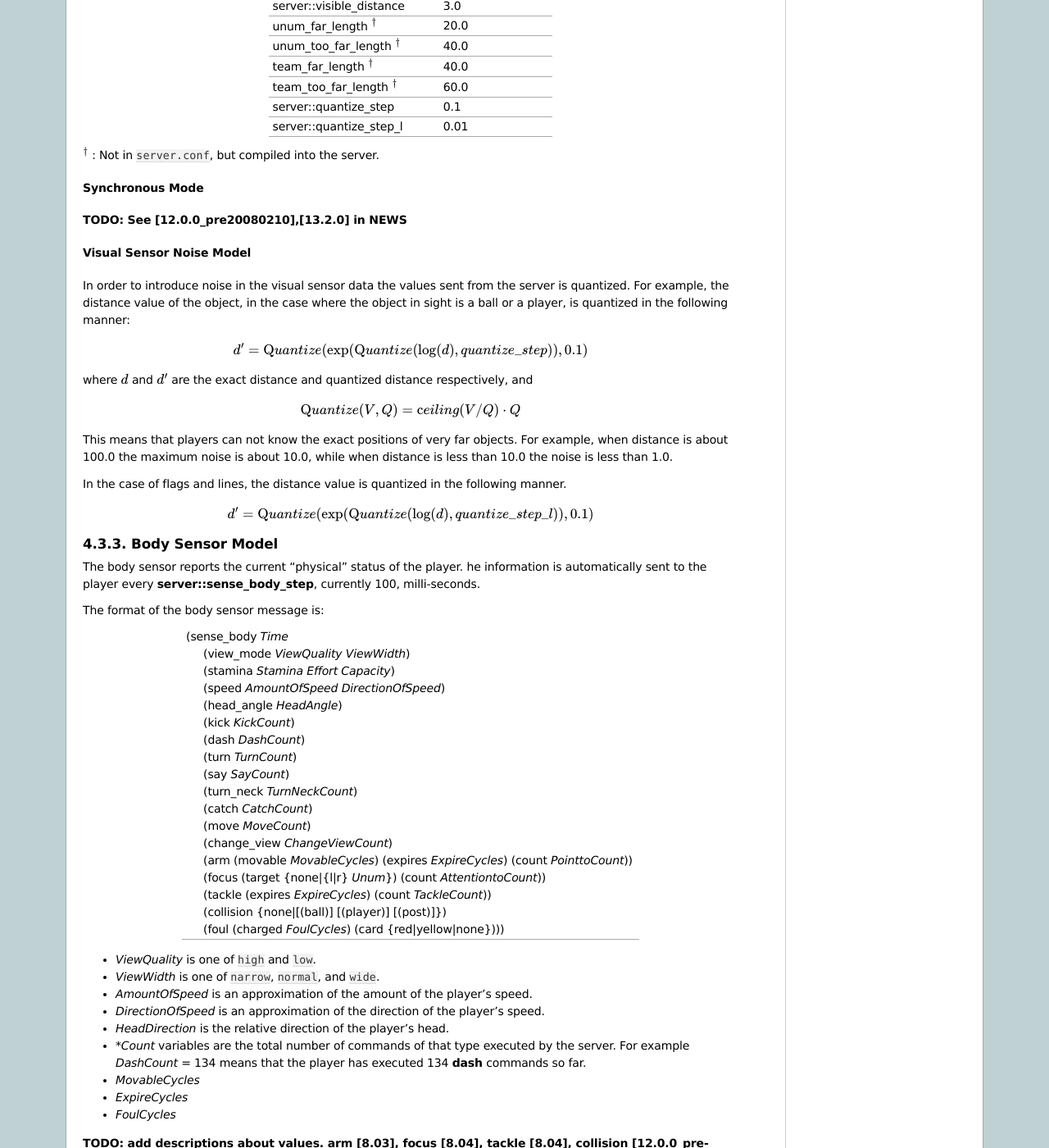
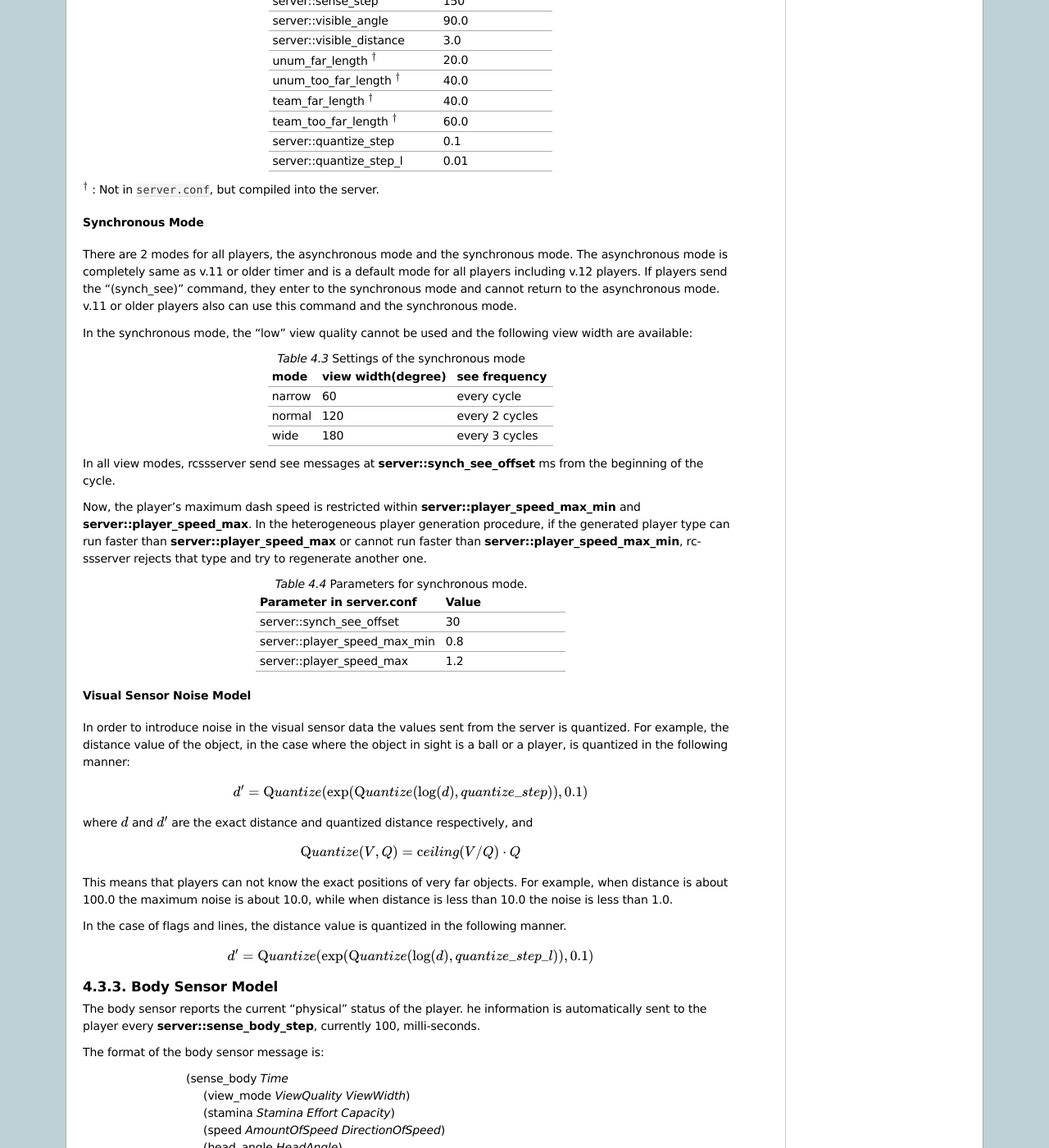
Before and after one commit to rcsoccersim/manual, a Sphinx documentation site: the page built from source/soccerserver.rst, in a window 1280 px wide and 1400 px high, scrolled down 8712 px. Shown: the whole window at 82% size. Built offline with Sphinx 7.4.7, drawn with Linux system fonts in a browser that asks for light colours; some of the changed text lies outside the part shown.

Commit message:
update 4.3 and 4.5

```diff
--- a/source/soccerserver.rst
+++ b/source/soccerserver.rst
@@ -324,19 +324,21 @@ overloading the channel the players have separate hear capacities for each team.
 With the current server.conf file this means that a player can hear at most
 one message from each team every second simulation cycle.
 
-If more messages arrive at the same time than the player can hear the messages
-actually heard are chosen randomly. **(TODO: Attentionto Model)**
-.. (The current implementation choose the messages according to the order of arrival.)
+^^^^^^^^^^^^^^^^^^^^^^^^^^^^^^^^^^^^^^^^^^^^^^^^^^
+Focus
+^^^^^^^^^^^^^^^^^^^^^^^^^^^^^^^^^^^^^^^^^^^^^^^^^^
+
+If the player focuses on player A from team T (AKA pTA), the player will
+hear one message selected randomly from the say messages issued by pTA
+in the previous cycle. If pTA did not issue any say commands, the player
+will hear one message selected randomly from all the say messages issued
+by players in team T. At the same time, the player will hear one message
+selected randomly from the other team. If attentionto is off (default)
+the player will hear one message from each team selected randomly from
+the messages available.
+
 This rule does not include messages from the referee, or messages from oneself.
-.. In other words, a player can say a message and hear a message from another
-.. player in the same timestep.
-
-
-^^^^^^^^^^^^^^^^^^^^^^^^^^^^^^^^^^^^^^^^^^^^^^^^^^
-Focus
-^^^^^^^^^^^^^^^^^^^^^^^^^^^^^^^^^^^^^^^^^^^^^^^^^^
-
-**(TODO: Attentionto Model. [8.04] in NEWS)**
+The way to focus is using Attentionto Model. It is described in the Section :ref:`sec-attentiontomodel`.
 
 ^^^^^^^^^^^^^^^^^^^^^^^^^^^^^^^^^^^^^^^^^^^^^^^^^^
 Range of Communication
@@ -591,7 +593,54 @@ and player *f* would be identified simply as an anonymous player.
 Synchronous Mode
 ^^^^^^^^^^^^^^^^^^^^^^^^^^^^^^^^^^^^^^^^^^^^^^^^^^
 
-**TODO: See [12.0.0_pre20080210],[13.2.0] in NEWS**
+There are 2 modes for all players, the asynchronous mode and the
+synchronous mode. The asynchronous mode is completely same as v.11 or
+older timer and is a default mode for all players including v.12
+players. If players send the "(synch_see)" command, they enter to the
+synchronous mode and cannot return to the asynchronous mode. v.11 or
+older players also can use this command and the synchronous mode.
+
+In the synchronous mode, the "low" view quality cannot be used and the
+following view width are available:
+
+.. table::  Settings of the synchronous mode
+   :name: setting-synchronousmode
+
+   +-----------+----------------------+----------------+
+   |mode       |view width(degree)    |see frequency   |
+   +===========+======================+================+
+   |narrow     |60                    |every cycle     |
+   +-----------+----------------------+----------------+
+   |normal     |120                   |every 2 cycles  |
+   +-----------+----------------------+----------------+
+   |wide       |180                   |every 3 cycles  |
+   +-----------+----------------------+----------------+
+
+In all view modes, rcssserver send see messages at
+**server::synch_see_offset** ms from the beginning
+of the cycle.
+
+Now, the player's maximum dash speed is restricted within
+**server::player_speed_max_min** and
+**server::player_speed_max**. In the heterogeneous player
+generation procedure, if the generated player type can run faster than
+**server::player_speed_max** or cannot run faster than
+**server::player_speed_max_min**, rcssserver rejects that type and try
+to regenerate another one.
+
+.. list-table::  Parameters for synchronous mode.
+   :name: param-synchronousmode
+   :header-rows: 1
+   :widths: 60 40
+
+   * - Parameter in server.conf
+     - Value
+   * - server::synch_see_offset
+     - 30
+   * - server::player_speed_max_min
+     - 0.8
+   * - server::player_speed_max
+     - 1.2
 
 ^^^^^^^^^^^^^^^^^^^^^^^^^^^^^^^^^^^^^^^^^^^^^^^^^^
 Visual Sensor Noise Model
@@ -1217,7 +1266,9 @@ completely the same with the stamina model before rcssserver version 13.
 
   (stamina <STAMINA> <EFFORT> <CAPACITY>)
 
-**TODO: stamina recovery in overtime. See [12.0.0 pre-20071217]**
+The stamina capacity is reset to the initial value just after normal
+halves if the game is not over, but is never recovered at the half time
+and before the penalty shootouts.
 
 .. _sec-kickmodel:
 
@@ -1597,14 +1648,52 @@ The argument for a *turn_neck command* must be in the range between
 Pointto Model
 --------------------------------------------------
 
-**TODO: See [8.03] in NEWS**
+Players can now send commands to point to a spot on the field of the
+form:
+
+  (pointto <DIST> <DIR>)
+
+or
+
+  (pointto off)
+
+The first form will cause the arm to point to the spot DIST meters
+from the player in DIR direction, relative to the player's current
+face direction.
+The player will continue to point to the same location on the field
+independent of an motion or rotation of the player for at least
+**point_to_ban** cycles (5), and until another ``pointto`` command is
+issued or **point_to_duration** cycles (20) pass. The second form
+disables a previous call of pointto.
+
+.. table:: Parameter for the turn neck command
+
+   +-------------------------------------------------+-----------+
+   |Parameter in ``server.conf``                     | Value     |
+   +=================================================+===========+
+   |point_to_ban                                     |  5        |
+   +-------------------------------------------------+-----------+
+   |point_to_duration                                |  20       |
+   +-------------------------------------------------+-----------+
+
+.. _sec-attentiontomodel:
 
 --------------------------------------------------
 Attentionto Model
 --------------------------------------------------
 
-**TODO: See [8.04] in NEWS**
-
+Version 8 and above players can now send ``attentionto`` commands to focus
+their attention on a particular player. The command has the form:
+
+  (attentionto <TEAM> <UNUM>) | (attentionto off)
+
+Where ``<TEAM>`` is
+
+  ``opp`` | ``our`` | ``l`` | ``r`` | ``left`` | ``right`` | <TEAM_NAME>
+
+and ``<UNUM>`` is integer identifying a member of the team specified.
+Players can only focus on one player at a time (each attentionto command
+overrides the previous) and cannot focus on themselves.
 
 .. _sec-heterogeneousplayers:
 
```
